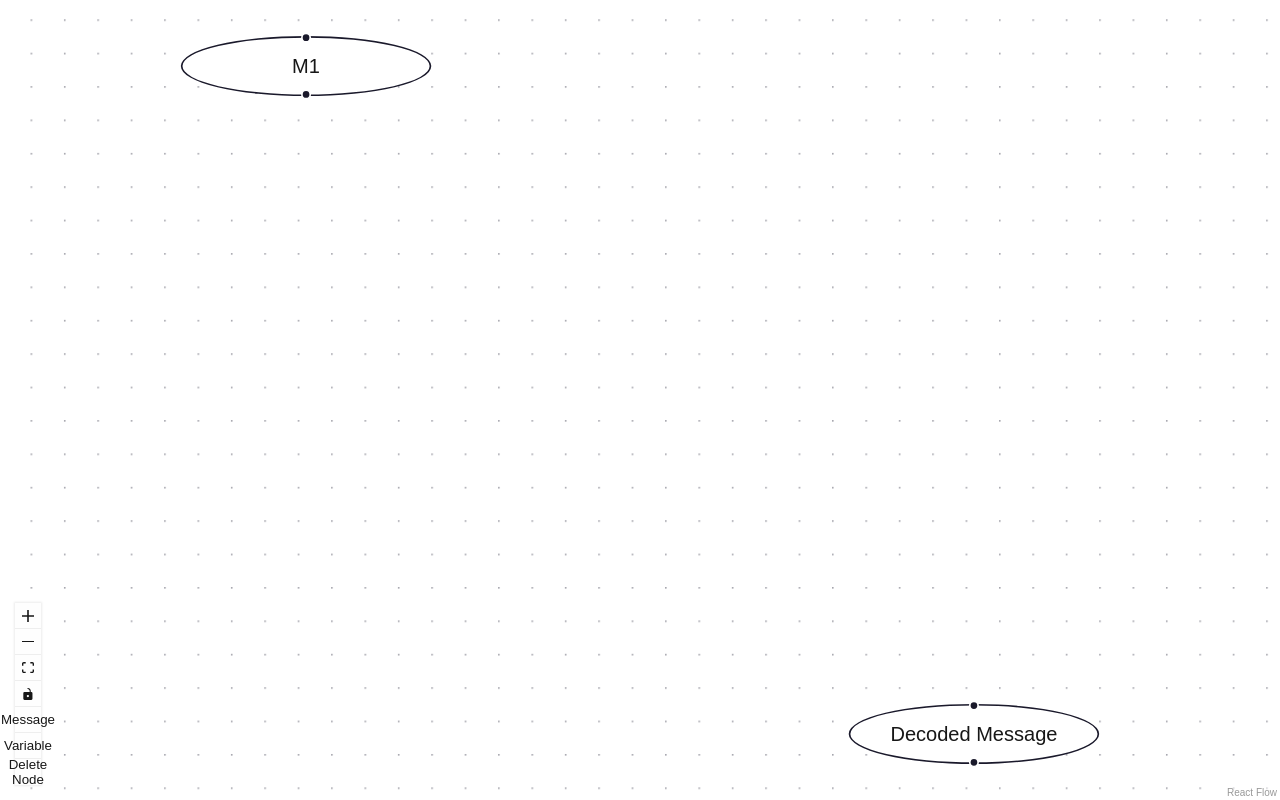
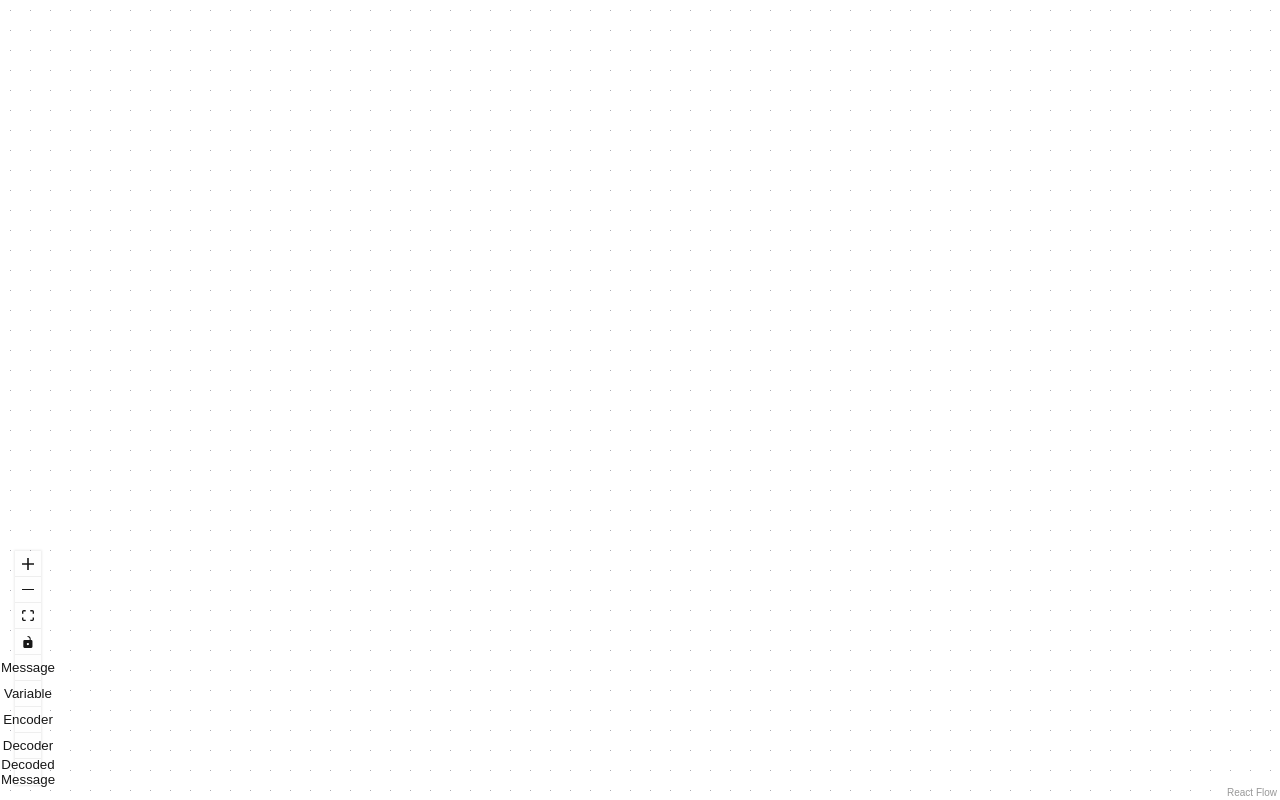
Before and after one commit to LeoHuang0730/ui-platform-psitip, a Next.js app in the folder frontend-ui-platform-psitip/: page / in a window 1280 px wide. Built offline with nearby package versions, Linux system fonts and the light colour scheme.

Commit message:
10/29 change

```diff
--- a/frontend-ui-platform-psitip/src/app/page.tsx
+++ b/frontend-ui-platform-psitip/src/app/page.tsx
@@ -1,6 +1,5 @@
 'use client';
-import Image from "next/image";
-import styles from "./page.module.css";
+
 import {
   Box,
   Typography,
@@ -52,26 +51,7 @@ let variableSequence = ['X', 'Y', 'Z', 'W', 'T', 'Q']; // Sequence of variable n
 
 export default function Home() {
   const [mapNodes, setMapNodes] = useState<mapNode[]>([
-    {
-      id: 'M1',
-      position: { x: 100, y: 100 },
-      data: {
-        type: 'message',
-        label: 'M1',
-        content: 'Initial Message',
-        rate: 'R1',
-      },
-    },
-    {
-      id: 'D1',
-      position: { x: 500, y: 500 },
-      data: {
-        type: 'decoder',
-        label: 'Decoded Message',
-        content: 'Decoded Message',
-        rate: '',
-      },
-    }
+
   ]);
 
   const [mapEdges, setMapEdges] = useState<mapEdge[]>([]);
@@ -95,10 +75,9 @@ export default function Home() {
   const addMessageNode = useCallback(() => {
     const messageNodes = mapNodes.filter(node => node.data.type === 'message');
     const existingMessageNumbers = messageNodes
-      .map(node => parseInt(node.id.replace('M', ''), 10)) // Extract numbers from M1, M2, etc.
-      .sort((a, b) => a - b); // Sort the numbers in ascending order
+      .map(node => parseInt(node.id.replace('M', ''), 10))
+      .sort((a, b) => a - b);
 
-    // Find the smallest available message number
     let newMessageNumber = 1;
     for (let i = 0; i < existingMessageNumbers.length; i++) {
       if (existingMessageNumbers[i] !== newMessageNumber) {
@@ -128,8 +107,8 @@ export default function Home() {
   const addVariableNode = useCallback(() => {
     const variableNodes = mapNodes.filter(node => node.data.type === 'variable');
 
-    let nextVariableId = 'X'; // Default variable
-    let nextBlockLength = 1; // Default block length
+    let nextVariableId = 'X';
+    let nextBlockLength = 1;
 
     if (variableNodes.length > 0) {
       const lastVariable = variableNodes[variableNodes.length - 1];
@@ -161,6 +140,59 @@ export default function Home() {
           content: nextVariableId,
           rate: '',
           blockLength: nextBlockLength,
+        }
+      }
+    ]);
+  }, [mapNodes]);
+
+  const addEncoderNode = useCallback(() => {
+    const encoderNodes = mapNodes.filter(node => node.data.type === 'encoder');
+    const encoderId = `E${encoderNodes.length + 1}`;  // Count only encoder nodes
+    setMapNodes((mapNodes) => [
+      ...mapNodes,
+      {
+        id: encoderId,
+        position: { x: 0, y: 0 },
+        data: {
+          type: 'encoder',
+          label: encoderId,
+          content: `Encoder ${encoderId}`,
+          rate: '',
+        }
+      }
+    ]);
+  }, [mapNodes]);
+
+  const addDecoderNode = useCallback(() => {
+    const decoderNodes = mapNodes.filter(node => node.data.type === 'decoder');
+    const decoderId = `D${decoderNodes.length + 1}`;  // Count only decoder nodes
+    setMapNodes((mapNodes) => [
+      ...mapNodes,
+      {
+        id: decoderId,
+        position: { x: 0, y: 0 },
+        data: {
+          type: 'decoder',
+          label: decoderId,
+          content: `Decoder ${decoderId}`,
+          rate: '',
+        }
+      }
+    ]);
+  }, [mapNodes]);
+
+  const addDecodedMessageNode = useCallback(() => {
+    const decodedMessageId = `DM${mapNodes.filter(node => node.data.type === 'decoded').length + 1}`;
+    setMapNodes((mapNodes) => [
+      ...mapNodes,
+      {
+        id: decodedMessageId,
+        position: { x: 0, y: 0 },
+        data: {
+          type: 'decoded',
+          label: decodedMessageId,
+          content: `Decoded Message ${decodedMessageId}`,
+          rate: '',
         }
       }
     ]);
@@ -255,14 +287,17 @@ export default function Home() {
               <FaRegPlusSquare />
               Variable
             </ControlButton>
-            <ControlButton onClick={() => {
-              if (selectedNode) {
-                onNodeDelete(selectedNode.id);
-                setSelectedNode(null);
-              }
-            }}>
+            <ControlButton onClick={addEncoderNode}>
               <FaRegPlusSquare />
-              Delete Node
+              Encoder
+            </ControlButton>
+            <ControlButton onClick={addDecoderNode}>
+              <FaRegPlusSquare />
+              Decoder
+            </ControlButton>
+            <ControlButton onClick={addDecodedMessageNode}>
+              <FaRegPlusSquare />
+              Decoded Message
             </ControlButton>
           </Controls>
         </ReactFlow>
@@ -279,17 +314,6 @@ export default function Home() {
             height={300}
           >
             <Typography variant="h6">Edit Node</Typography>
-            <Select
-              value={selectedNode.data.type}
-              onChange={(e) => updateNodeData('type', e.target.value)}
-              fullWidth
-            >
-              <MenuItem value="message">Message</MenuItem>
-              <MenuItem value="encoder">Encoder</MenuItem>
-              <MenuItem value="decoder">Decoder</MenuItem>
-              <MenuItem value="variable">Variable</MenuItem>
-              <MenuItem value="decoded">Decoded Message</MenuItem>
-            </Select>
             <Input
               placeholder="Label"
               value={selectedNode.data.label}
```
